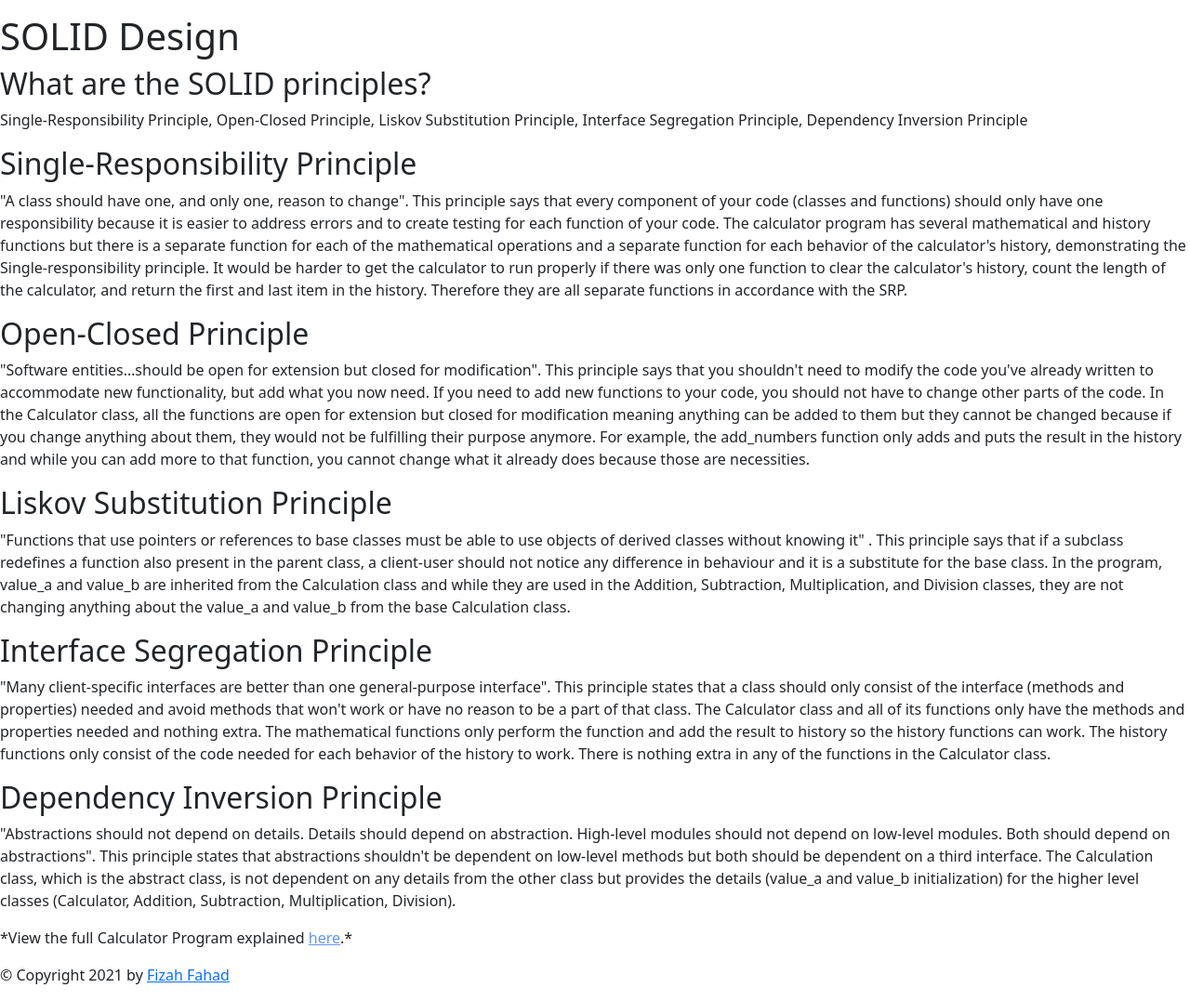
After one commit to ffahad30/IS218_Project3, a Flask app: page /solid in a window 1280 px wide. The commit adds this page. Shown: the part 491-1568 px from the top of the page at 93% size. Run offline with Flask 2, Linux system fonts and the light colour scheme; some libraries are stand-ins or nearby versions.

Commit message:
created 4 templates

```diff
--- a/app/app.py
+++ b/app/app.py
@@ -43,3 +43,23 @@ def basicform():
             return render_template('result.html', value1=value_a, value2=value_b, operation=operation, items=items, result=result)
     else:
         return render_template('basicform.html')
+
+@app.route("/pylint")
+def pylint():
+    """Pylint Route Response"""
+    return render_template('pylint.html')
+
+@app.route("/aaa")
+def aaa():
+    """AAA Route Response"""
+    return render_template('aaa.html')
+
+@app.route("/oop")
+def oop():
+    """OOP Route Response"""
+    return render_template('oop.html')
+
+@app.route("/solid")
+def solid():
+    """SOLID Route Response"""
+    return render_template('solid.html')
--- a/app/static/css/style.css
+++ b/app/static/css/style.css
@@ -5,7 +5,7 @@ body {
     border-radius: 12px;
 }
 .button {
-  background-color: mediumblue;
+  background-color: cornflowerblue;
   border: none;
   color: white;
   padding: 11px;
--- a/app/templates/base.html
+++ b/app/templates/base.html
@@ -12,12 +12,11 @@
     <link href="https://cdn.jsdelivr.net/npm/bootstrap@5.1.3/dist/css/bootstrap.min.css" rel="stylesheet" integrity="sha384-1BmE4kWBq78iYhFldvKuhfTAU6auU8tT94WrHftjDbrCEXSU1oBoqyl2QvZ6jIW3" crossorigin="anonymous">
     <link rel="stylesheet" type="text/css" href="https://cdn.datatables.net/1.10.25/css/dataTables.bootstrap5.css">
 
-    <title>Hello!</title>
   </head>
   <body>
   <nav class="navbar navbar-expand-lg navbar-light bg-light">
-  <a class="navbar-brand" href="index.html"><img style="height: 30px; width: 30px;" src="{{ url_for('static', filename='images/math_operations.png') }}" alt="logo"></a>
-  <div class="collapse navbar-collapse" id="navbarNav">
+  <a class="navbar-brand" href="/"><img style="height: 30px; width: 30px;" src="{{ url_for('static', filename='images/math_operations.png') }}" alt="logo"></a>
+  <div style="float: right;" class="collapse navbar-collapse" id="navbarNav">
     <ul class="navbar-nav">
       <li class="nav-item active">
         <a class="nav-link" href="/">Home</a>
@@ -25,9 +24,18 @@
       <li class="nav-item">
         <a class="nav-link" href="/basicform">Calculator</a>
       </li>
-{#      <li class="nav-item">#}
-{#        <a class="nav-link" href="#">Articles</a>#}
-{#      </li>#}
+      <li class="nav-item">
+        <a class="nav-link" href="/pylint">Pylint</a>
+      </li>
+        <li class="nav-item">
+        <a class="nav-link" href="/aaa">AAA</a>
+      </li>
+         <li class="nav-item">
+        <a class="nav-link" href="/oop">OOP</a>
+      </li>
+         <li class="nav-item">
+        <a class="nav-link" href="/solid">SOLID</a>
+      </li>
     </ul>
   </div>
 </nav>
@@ -42,10 +50,5 @@
     <script type="text/javascript" charset="utf8" src="https://cdn.datatables.net/1.10.25/js/dataTables.bootstrap5.js"></script>
     {% block scripts %}{% endblock %}
 
-      <div id="footer">
-        {% block footer %}
-        &copy; Copyright 2021 by <a href="https://github.com/ffahad30">Fizah Fahad</a>.
-        {% endblock %}
-    </div>
   </body>
 </html>
--- a/app/templates/basicform.html
+++ b/app/templates/basicform.html
@@ -35,5 +35,10 @@
   <input type="submit" value="Submit">
 </form>
 
+    <div id="footer">
+    {% block footer %}
+        &copy; Copyright 2021 by <a href="https://github.com/ffahad30">Fizah Fahad</a>.
+    {% endblock %}
+    </div>
 
 {% endblock %}
--- a/app/templates/result.html
+++ b/app/templates/result.html
@@ -59,4 +59,10 @@
     });
   </script>
 
+    <div id="footer">
+    {% block footer %}
+        &copy; Copyright 2021 by <a href="https://github.com/ffahad30">Fizah Fahad</a>.
+    {% endblock %}
+    </div>
+
 {% endblock %}
--- /dev/null
+++ b/app/templates/solid.html
@@ -0,0 +1,68 @@
+{% extends "base.html" %}
+{% block title %}SOLID{% endblock %}
+    <meta charset="UTF-8">
+    <meta name="viewport" content="width=device-width, intial-scale=1">
+    {% block head %}
+    <link rel="stylesheet" href="{{ url_for('static', filename='css/articles.css') }}" />
+    {% endblock %}
+    <link href="https://cdn.jsdelivr.net/npm/bootstrap@5.1.2/dist/css/bootstrap.min.css" rel="stylesheet" integrity="sha384-uWxY/CJNBR+1zjPWmfnSnVxwRheevXITnMqoEIeG1LJrdI0GlVs/9cVSyPYXdcSF" crossorigin="anonymous">
+    <title>SOLID</title>
+
+{% block content %}
+<div class=".container">
+    <div class="column side">
+
+        <h2>Calculator Program Explained:</h2>
+        <p>SOLID</p>
+        <p>
+            <a href="https://github.com/ffahad30/calc2/tree/SOLID">
+                <button class="calltoaction">View the code</button>
+            </a>
+        </p>
+
+
+
+        <p>
+            <img style="float: center;" src="https://miro.medium.com/max/1400/1*QXKvE2F44XTkBi3YDvroWw.jpeg" alt="image" width="100%" height="300px" />
+
+
+        </p>
+    </div>
+</div>
+
+
+    <div class="column middle">
+        <h1>SOLID Design</h1>
+        <h2>What are the SOLID principles?</h2>
+        <p>Single-Responsibility Principle, Open-Closed Principle, Liskov Substitution Principle, Interface Segregation Principle, Dependency Inversion Principle</p>
+
+        <p>
+        <h2>Single-Responsibility Principle</h2>
+        <p>"A class should have one, and only one, reason to change". This principle says that every component of your code (classes and functions) should only have one responsibility because it is easier to address errors  and to create testing for each function of your code. The calculator program has several mathematical and history functions but there is a separate function for each of the mathematical operations and a separate function for each behavior of the calculator's history, demonstrating the Single-responsibility principle. It would be harder to get the calculator to run properly if there was only one function to clear the calculator's history, count the length of the calculator, and return the first and last item in the history. Therefore they are all separate functions in accordance with the SRP.</p>
+        </p>
+
+        <p>
+        <h2>Open-Closed Principle</h2>
+        <p>"Software entities…should be open for extension but closed for modification". This principle says that you shouldn't need to modify the code you've already written to accommodate new functionality, but add what you now need. If you need to add new functions to your code, you should not have to change other parts of the code. In the Calculator class, all the functions are open for extension but closed for modification meaning anything can be added to them but they cannot be changed because if you change anything about them, they would not be fulfilling their purpose anymore. For example, the add_numbers function only adds and puts the result in the history and while you can add more to that function, you cannot change what it already does because those are necessities. </p>
+        </p>
+
+        <p>
+        <h2>Liskov Substitution Principle</h2>
+        <p>"Functions that use pointers or references to base classes must be able to use objects of derived classes without knowing it" . This principle says that if a subclass redefines a function also present in the parent class, a client-user should not notice any difference in behaviour and it is a substitute for the base class. In the program, value_a and value_b are inherited from the Calculation class and while they are used in the Addition, Subtraction, Multiplication, and Division classes, they are not changing anything about the value_a and value_b from the base Calculation class.  </p>
+        </p>
+
+        <p>
+        <h2>Interface Segregation Principle</h2>
+        <p>"Many client-specific interfaces are better than one general-purpose interface". This principle states that a class should only consist of the interface (methods and properties) needed and avoid methods that won't work or have no reason to be a part of that class. The Calculator class and all of its functions only have the methods and properties needed and nothing extra. The mathematical functions only perform the function and add the result to history so the history functions can work. The history functions only consist of the code needed for each behavior of the history to work. There is nothing extra in any of the functions in the Calculator class. </p>
+        </p>
+
+        <p>
+        <h2>Dependency Inversion Principle</h2>
+        <p>"Abstractions should not depend on details. Details should depend on abstraction. High-level modules should not depend on low-level modules. Both should depend on abstractions". This principle states that abstractions shouldn't be dependent on low-level methods but both should be dependent on a third interface. The Calculation class, which is the abstract class, is not dependent on any details from the other class but provides the details (value_a and value_b initialization) for the higher level classes (Calculator, Addition, Subtraction, Multiplication, Division). </p>
+        </p>
+
+        <p>*View the full Calculator Program explained <a style="color: cornflowerblue;" href="https://github.com/ffahad30/calc2/tree/calc_explained">here</a>.*</p>
+        <p>&copy; Copyright 2021 by <a href="https://github.com/ffahad30">Fizah Fahad</a></p>
+    </div>
+
+{% endblock %}
```
Also changed, not shown: app/templates/index.html (+6 -1 lines).
